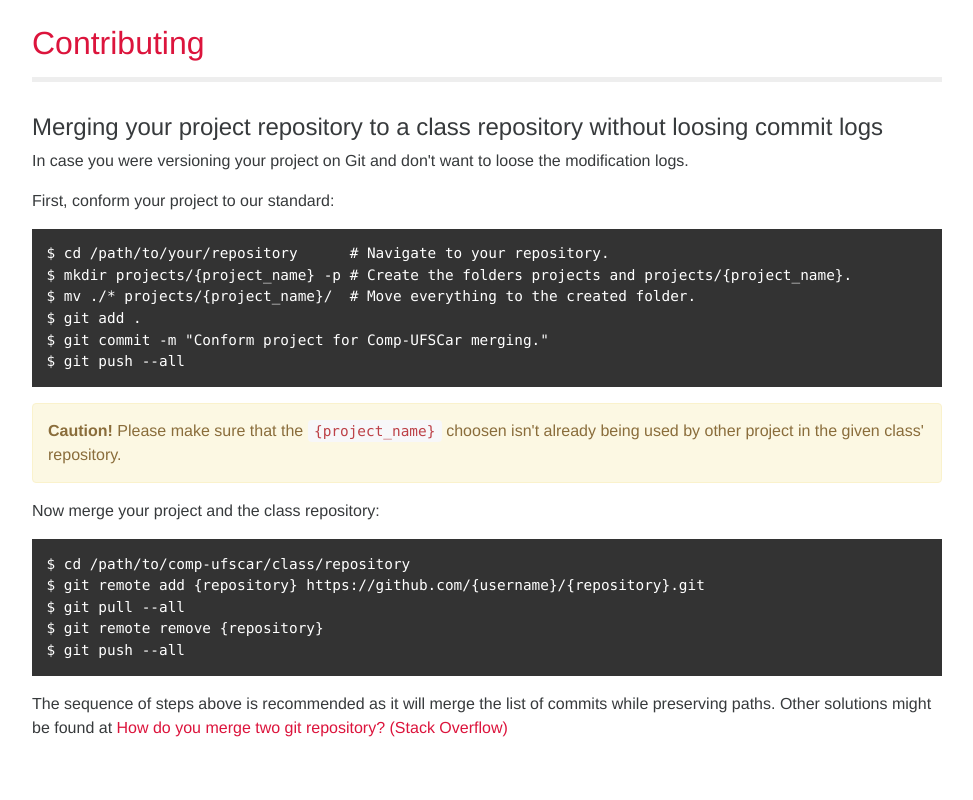
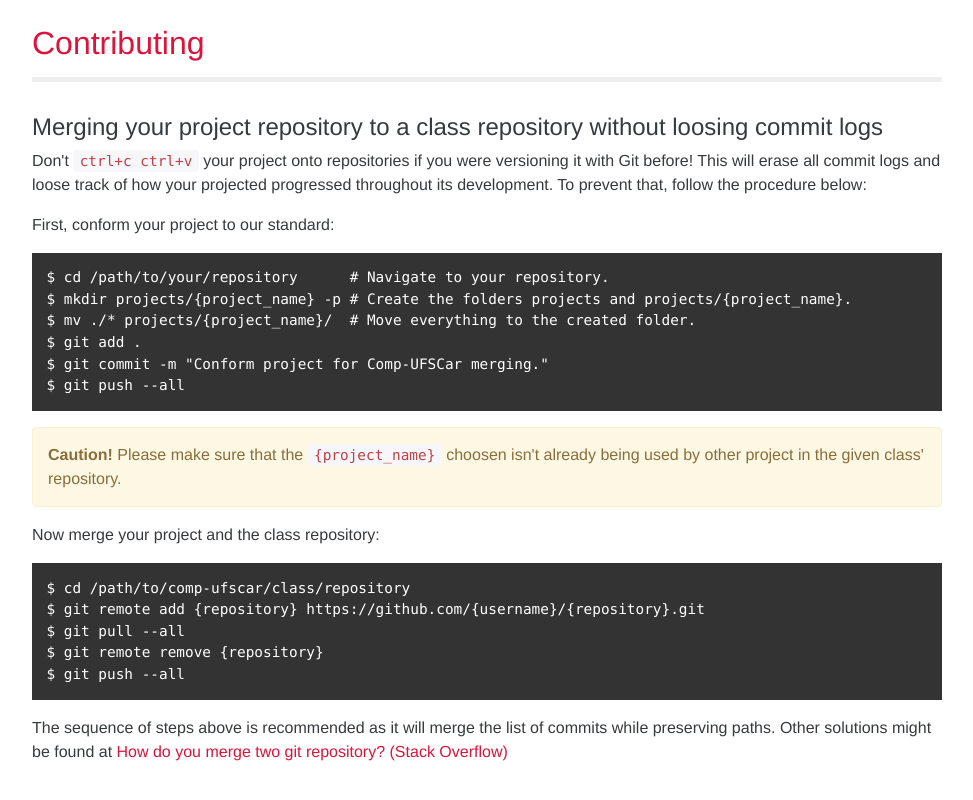
Before and after one commit to Comp-UFSCar/comp-ufscar.github.io, a website: page index.html in a window 1280 px wide. Shown: the part 1146-1946 px from the top of the page, without its empty margins (303-1276 px from the left). Drawn offline with nearby package versions, Linux system fonts and the light colour scheme; some packages are replaced by stand-ins of ours; no server answers.

Commit message:
Update index.html

```diff
--- a/index.html
+++ b/index.html
@@ -152,7 +152,11 @@
                     <hr />
 
                     <h4>Merging your project repository to a class repository without loosing commit logs</h4>
-                    <p>In case you were versioning your project on Git and don't want to loose the modification logs.</p>
+                    <p>
+                        Don't <code>ctrl+c ctrl+v</code> your project onto repositories if you were versioning it with Git before!
+                        This will erase all commit logs and loose track of how your projected progressed throughout its development.
+                        To prevent that, follow the procedure below:
+                    </p>
                     <p>
                         First, conform your project to our standard:
                     </p>
```
